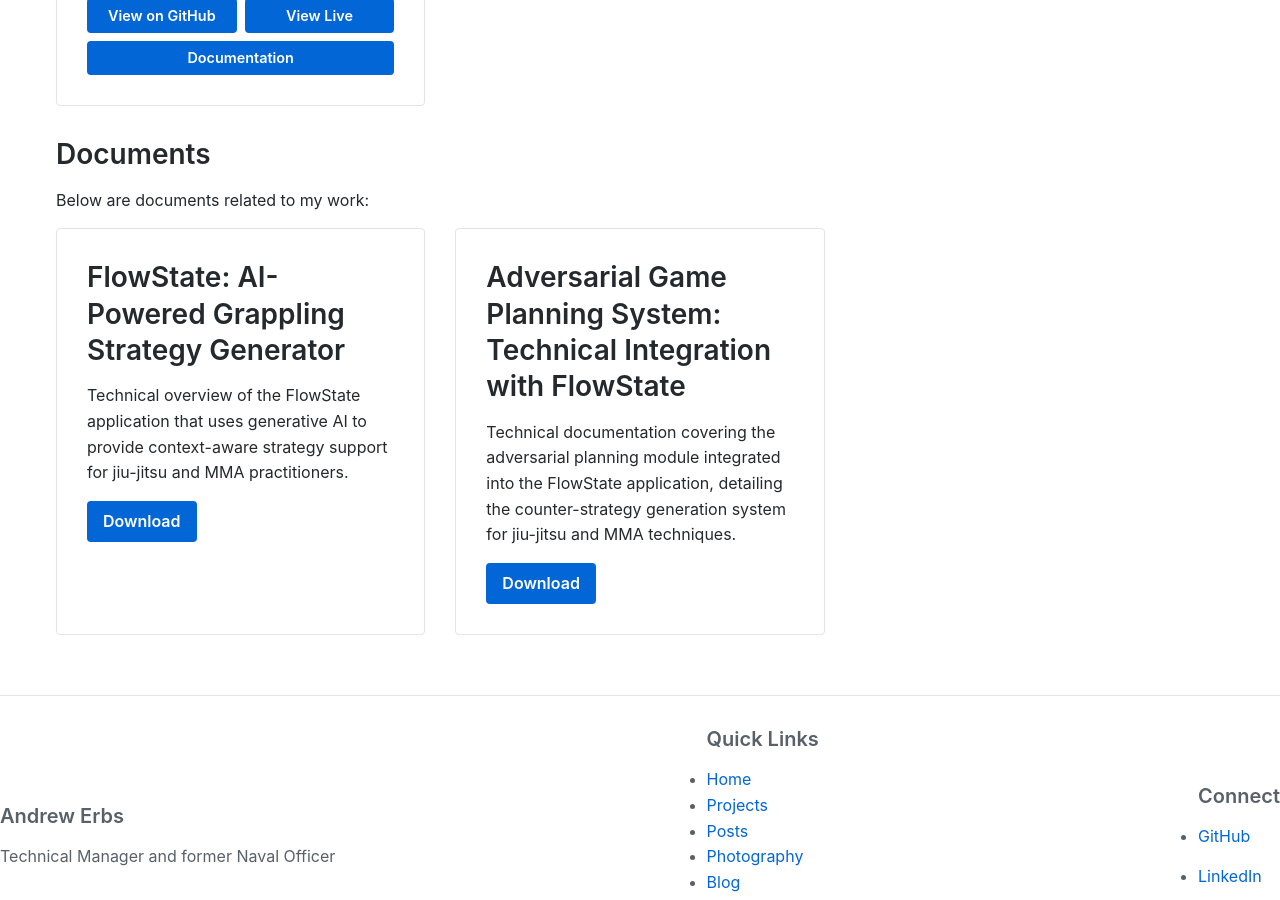
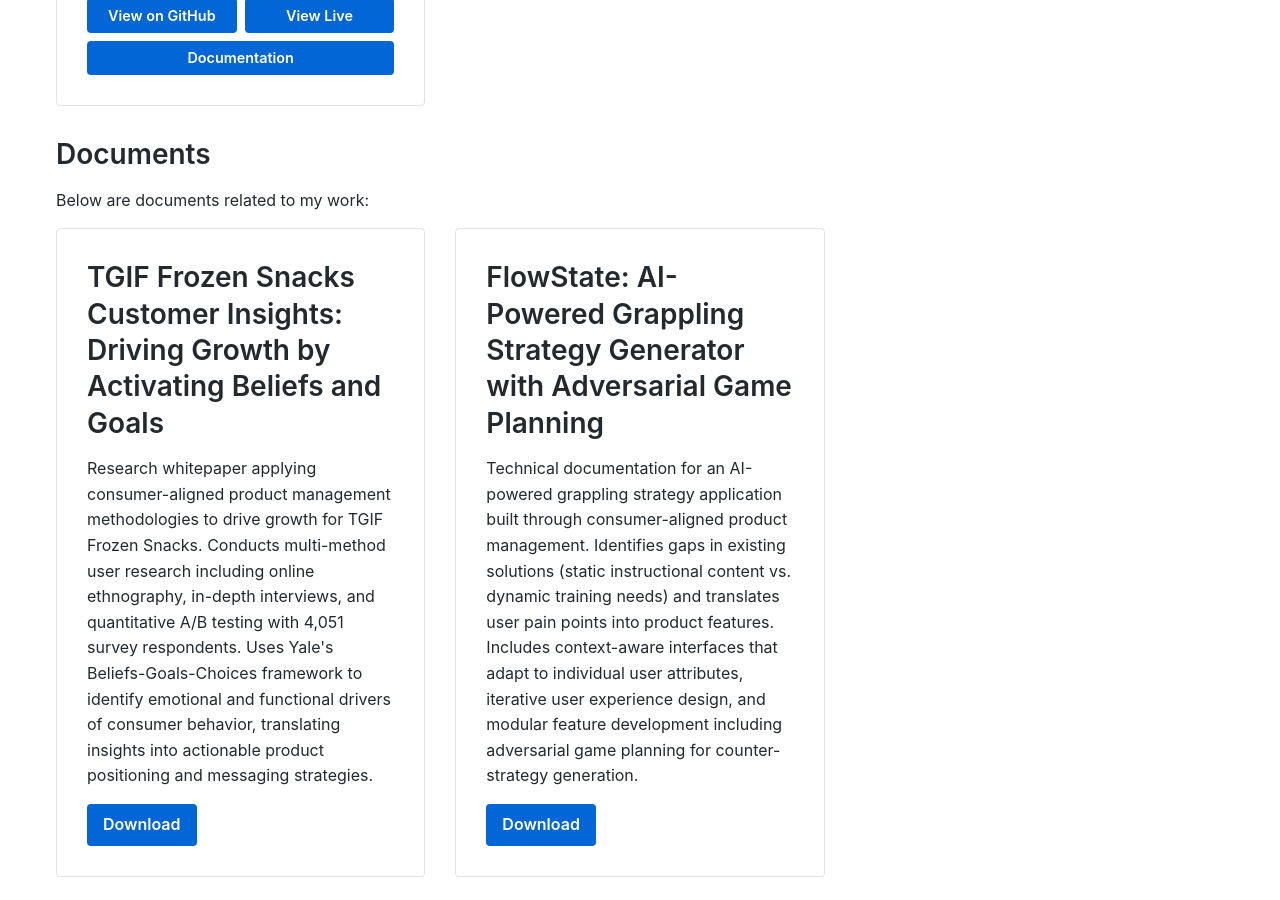
Before and after one commit to LordOfTheTrees/TreePage, a Jekyll site: the page built from pages/projects.md, in a window 1280 px wide and 900 px high, scrolled down 2154 px. Built offline with Jekyll 4.4.1, drawn with Linux system fonts in a browser that asks for light colours.

Commit message:
Add TGIF Whitepaper and update documents.yml with consumer-aligned product management focus

```diff
--- a/_data/documents.yml
+++ b/_data/documents.yml
@@ -1,23 +1,20 @@
-- title: "FlowState: AI-Powered Grappling Strategy Generator"
-  description: "Technical overview of the FlowState application that uses generative AI to provide context-aware strategy support for jiu-jitsu and MMA practitioners."
+- title: "TGIF Frozen Snacks Customer Insights: Driving Growth by Activating Beliefs and Goals"
+  description: "Research whitepaper applying consumer-aligned product management methodologies to drive growth for TGIF Frozen Snacks. Conducts multi-method user research including online ethnography, in-depth interviews, and quantitative A/B testing with 4,051 survey respondents. Uses Yale's Beliefs-Goals-Choices framework to identify emotional and functional drivers of consumer behavior, translating insights into actionable product positioning and messaging strategies."
+  file_url: "/assets/documents/TGIF_Whitepaper.pdf"
+  key_points:
+    - "Multi-phase consumer research methodology: secondary research, qualitative interviews, and quantitative validation with 4,051 survey respondents"
+    - "Behavioral science application to product strategy using Yale's Beliefs-Goals-Choices framework"
+    - "User-centered product positioning: translating consumption occasions (happy hours, movie nights) into actionable messaging and packaging strategies"
+    - "Data-driven decision making: A/B testing 52 hypotheses to identify highest-impact product positioning levers"
+    - "Competitive analysis and market positioning: identifying differentiation opportunities in crowded frozen snack category"
+
+- title: "FlowState: AI-Powered Grappling Strategy Generator with Adversarial Game Planning"
+  description: "Technical documentation for an AI-powered grappling strategy application built through consumer-aligned product management. Identifies gaps in existing solutions (static instructional content vs. dynamic training needs) and translates user pain points into product features. Includes context-aware interfaces that adapt to individual user attributes, iterative user experience design, and modular feature development including adversarial game planning for counter-strategy generation."
   file_url: "/assets/documents/flow_state_report.pdf"
   key_points:
-    - "LLM-based tactical modeling for grappling scenarios"
-    - "Mermaid.js visualization of position-specific strategy trees"
-    - "Streamlit implementation with modular Python architecture"
-    - "Addresses the gap between static instructional content and dynamic combat needs"
-
-# Document entry for Adversarial Game Planning System module
-- title: "Adversarial Game Planning System: Technical Integration with FlowState"
-  description: "Technical documentation covering the adversarial planning module integrated into the FlowState application, detailing the counter-strategy generation system for jiu-jitsu and MMA techniques."
-  file_url: "/assets/documents/flow_state_report.pdf"
-  key_points:
-    - "Implementation as a seamless component within the existing FlowState application architecture"
-    - "Prompt-based adversarial logic system for generating intelligent counter-strategies"
-    - "Ruleset-specific response generation (IBJJF vs MMA) with technical accuracy"
-    - "Visual battle interface for comparing strategy and counter-strategy flowcharts"
-    - "Integration with session state management for continuous strategic development"
-  module_integration:
-    - "Leverages the core flowchart generation engine from FlowState"
-    - "Shares the same UI aesthetic with belt-rank themed styling"
-    - "Accessible through both dedicated section and as a component in other modules"
+    - "Addresses the disconnect between static instructional content and the dynamic, context-aware needs of solo learners who lack immediate coaching feedback"
+    - "Uses Mermaid.js flowcharts to visualize grappling strategy as interactive decision trees, enabling users to traverse and regenerate charts from any position node"
+    - "Embeds adversarial logic throughout the system, including a dedicated module for counter-strategy planning that simulates opponent responses"
+    - "Adapts recommendations based on user context: physical attributes, positional status, and ruleset differences (IBJJF vs MMA)"
+    - "Uses Streamlit session state to maintain context continuity as users move between analysis modes (flowchart generation, image analysis, video breakdown, chat simulation)"
+    - "Integrates multiple analysis modes: still frame analysis, video segment breakdown with FFmpeg, and conversational coaching simulation with historical masters"
```
Also changed, not shown: 1 other file.
